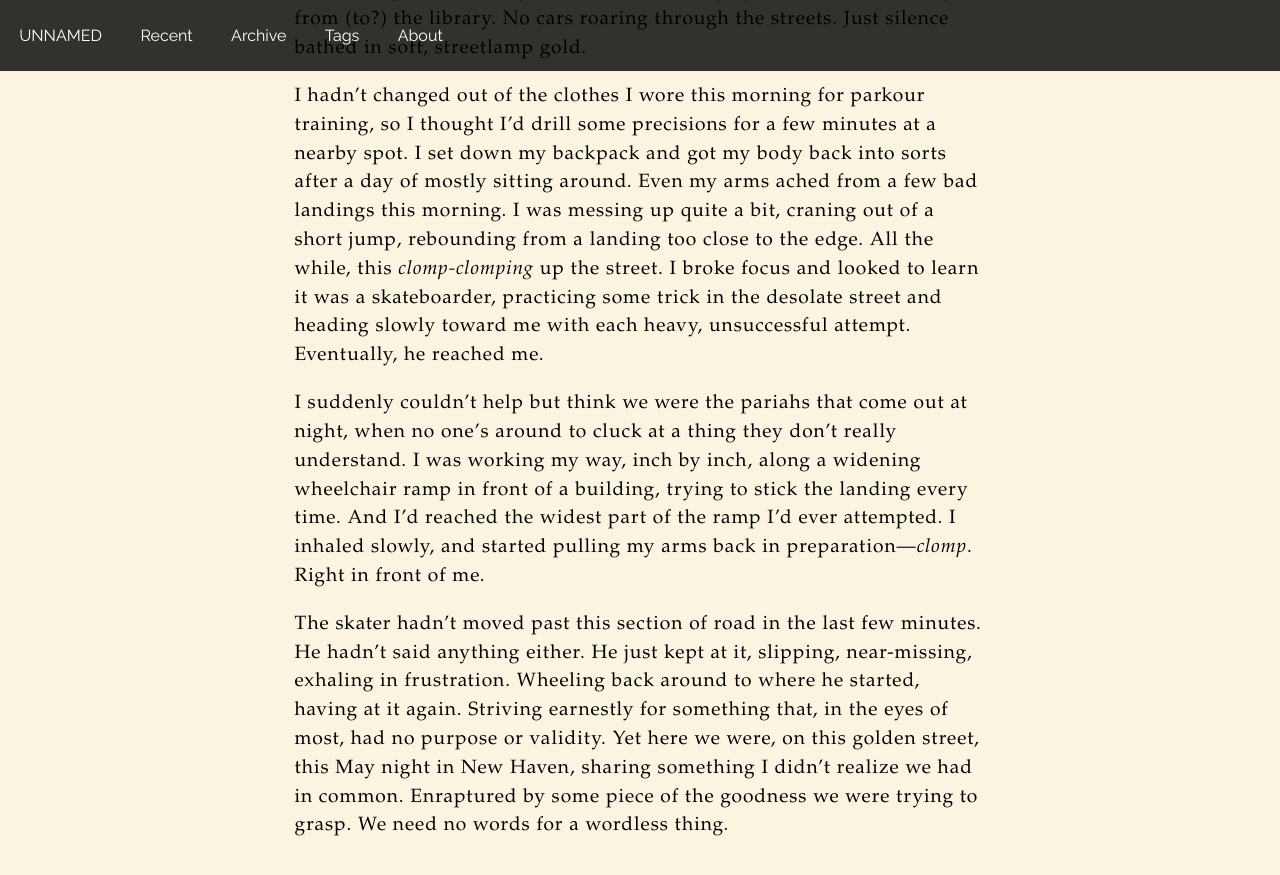
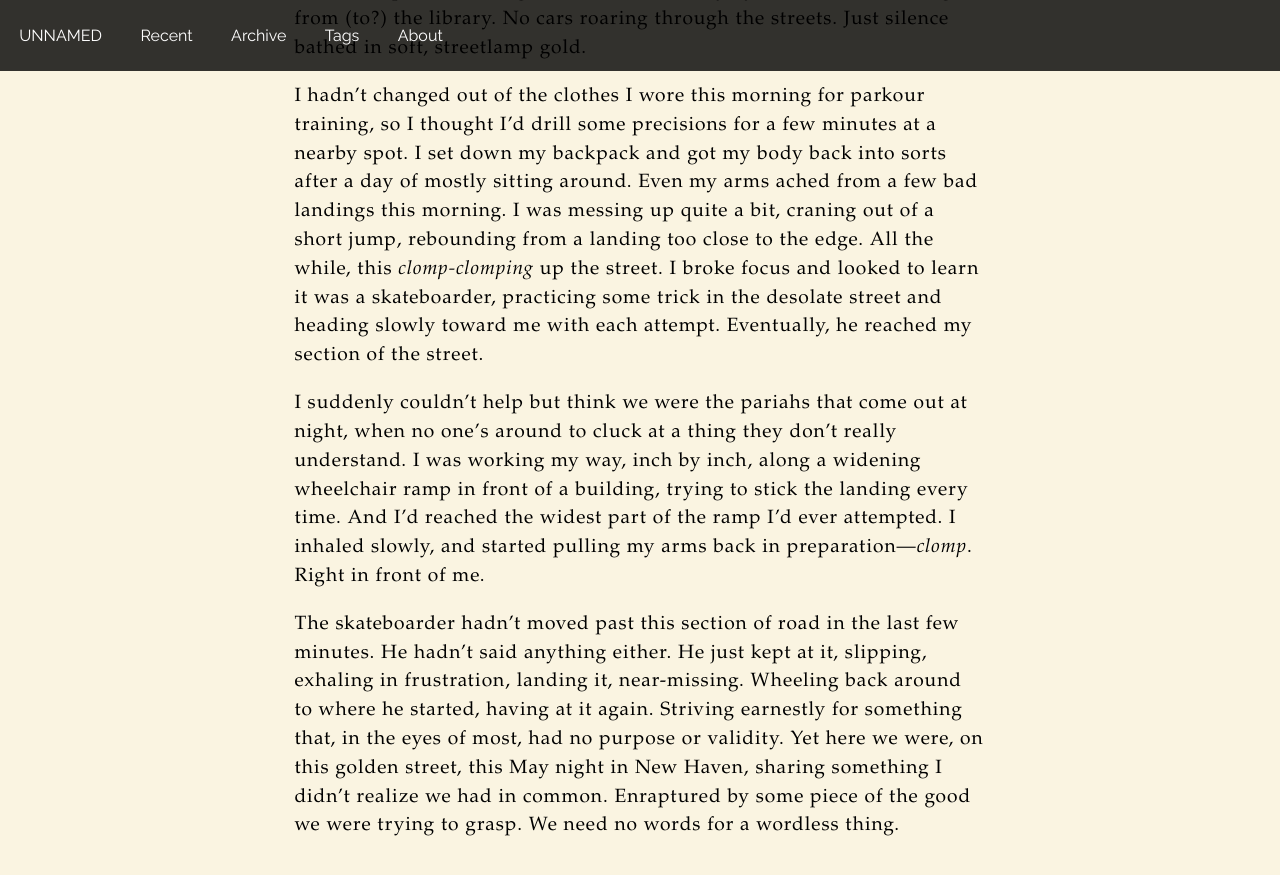
Before and after one commit to jk5228/unnamed, a Jekyll site: the page built from _posts/2014-05-12-wordless.md, in a window 1280 px wide and 900 px high, scrolled down 1270 px. Shown: the top 875 px of the window. Built offline with Jekyll 4.4.1, drawn with Linux system fonts in a browser that asks for light colours; Markdown is read by kramdown in place of the engine named in the settings.

Commit message:
new post

```diff
--- a/_posts/2014-05-12-wordless.md
+++ b/_posts/2014-05-12-wordless.md
@@ -7,8 +7,8 @@ tags: [Yale, Summer, Parkour]
 
 I’d been hopping indecisively from spot to spot in New Haven all day, looking for somewhere to sit and write. Around closing time at the last place I landed, a coffee shop I frequent at termtime, I thought I’d close the day. Stepping outside, I was caught off guard by the stillness of the street, the city, at night. Summer again. No more college kids romping around in packs, looking for thrills. No bleary-eyed students traveling from (to?) the library. No cars roaring through the streets. Just silence bathed in soft, streetlamp gold.
 
-I hadn’t changed out of the clothes I wore this morning for parkour training, so I thought I’d drill some precisions for a few minutes at a nearby spot. I set down my backpack and got my body back into sorts after a day of mostly sitting around. Even my arms ached from a few bad landings this morning. I was messing up quite a bit, craning out of a short jump, rebounding from a landing too close to the edge. All the while, this *clomp-clomping* up the street. I broke focus and looked to learn it was a skateboarder, practicing some trick in the desolate street and heading slowly toward me with each heavy, unsuccessful attempt. Eventually, he reached me.
+I hadn’t changed out of the clothes I wore this morning for parkour training, so I thought I’d drill some precisions for a few minutes at a nearby spot. I set down my backpack and got my body back into sorts after a day of mostly sitting around. Even my arms ached from a few bad landings this morning. I was messing up quite a bit, craning out of a short jump, rebounding from a landing too close to the edge. All the while, this *clomp-clomping* up the street. I broke focus and looked to learn it was a skateboarder, practicing some trick in the desolate street and heading slowly toward me with each attempt. Eventually, he reached my section of the street.
 
 I suddenly couldn’t help but think we were the pariahs that come out at night, when no one’s around to cluck at a thing they don’t really understand. I was working my way, inch by inch, along a widening wheelchair ramp in front of a building, trying to stick the landing every time. And I’d reached the widest part of the ramp I’d ever attempted. I inhaled slowly, and started pulling my arms back in preparation—*clomp*. Right in front of me.
 
-The skater hadn’t moved past this section of road in the last few minutes. He hadn’t said anything either. He just kept at it, slipping, near-missing, exhaling in frustration. Wheeling back around to where he started, having at it again. Striving earnestly for something that, in the eyes of most, had no purpose or validity. Yet here we were, on this golden street, this May night in New Haven, sharing something I didn’t realize we had in common. Enraptured by some piece of the goodness we were trying to grasp. We need no words for a wordless thing.
+The skateboarder hadn’t moved past this section of road in the last few minutes. He hadn’t said anything either. He just kept at it, slipping, exhaling in frustration, landing it, near-missing. Wheeling back around to where he started, having at it again. Striving earnestly for something that, in the eyes of most, had no purpose or validity. Yet here we were, on this golden street, this May night in New Haven, sharing something I didn’t realize we had in common. Enraptured by some piece of the good we were trying to grasp. We need no words for a wordless thing.
```
